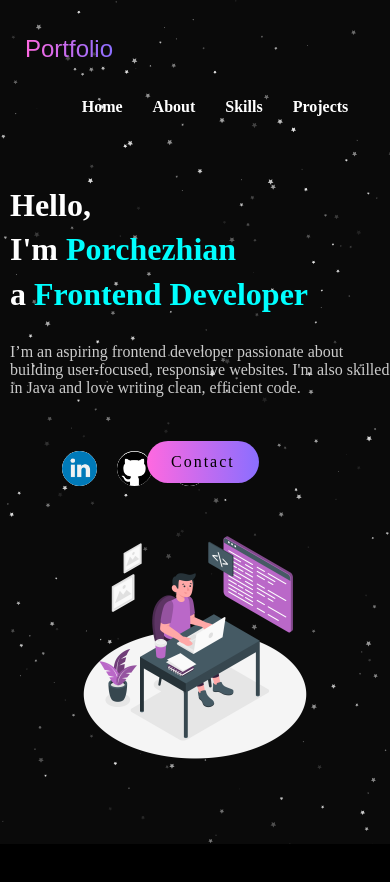
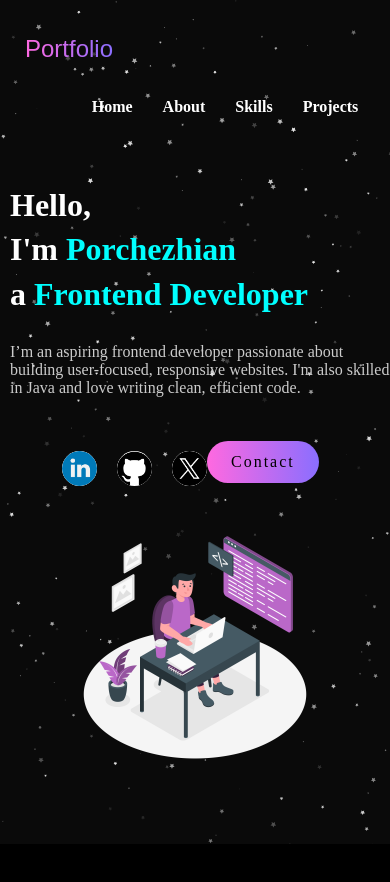
Before and after one commit to chezhianch/Animated-React-Portfolio, a React (Vite) app: page / in a window 390 px wide. Shown: the top 882 px of the page. Built offline with nearby package versions, Linux system fonts and the light colour scheme.

Commit message:
Update App/css

```diff
--- a/src/App.css
+++ b/src/App.css
@@ -424,6 +424,7 @@ gap: 30px;
   }
 .align{
   position: relative;
+  left: 20px;
   top: 40px;
 }
 .portfolio-text{
@@ -487,7 +488,7 @@ gap: 30px;
     margin-top: 20px;
     margin-right: 10px;
     position: relative;
-    right: 10px;
+    left:50px;
   }
 
   /* About Section */
```
